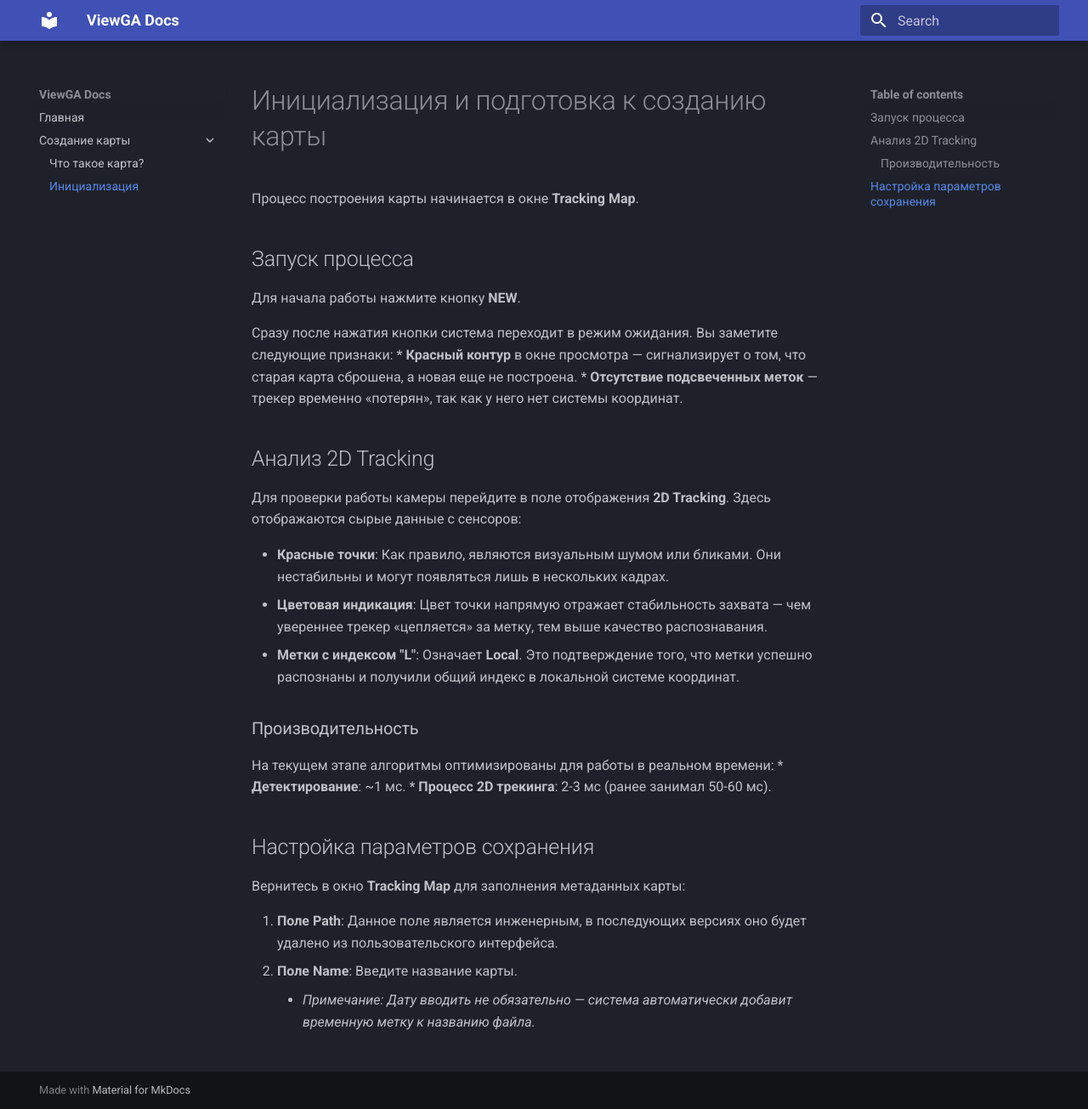
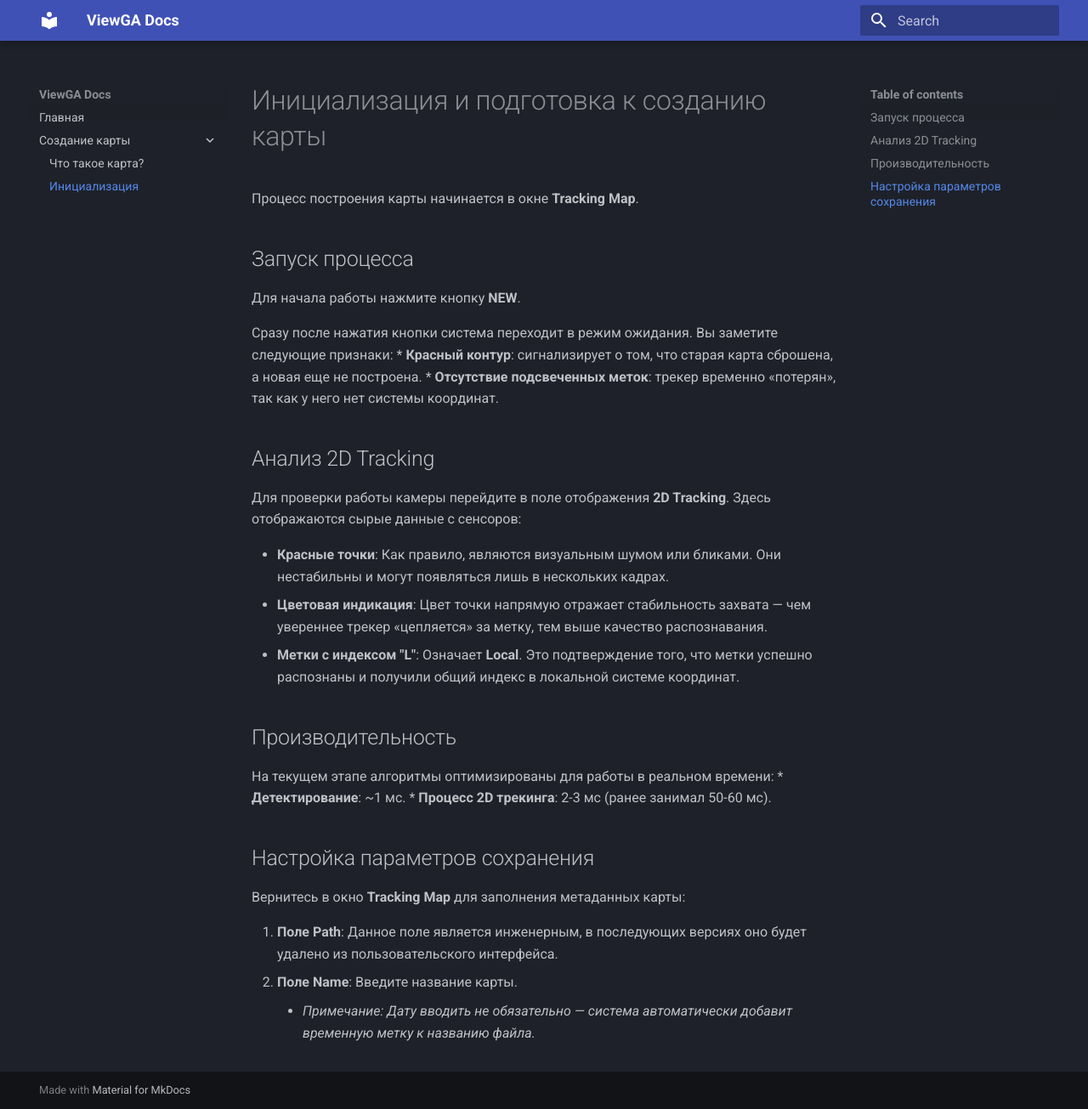
Before and after one commit to AlexanderBelovViewGA/ViewGA, an MkDocs documentation site: the page built from docs/map/initialization.md, in a window 1280 px wide and 1305 px high. Shown: the whole window at 85% size. Built offline with MkDocs 1.6.1 and Material for MkDocs 9.7.7, drawn with Linux system fonts in a browser that asks for light colours.

Commit message:
Update initialization.md

```diff
--- a/docs/map/initialization.md
+++ b/docs/map/initialization.md
@@ -6,8 +6,8 @@
 Для начала работы нажмите кнопку **NEW**.
 
 Сразу после нажатия кнопки система переходит в режим ожидания. Вы заметите следующие признаки:
-*   **Красный контур** в окне просмотра — сигнализирует о том, что старая карта сброшена, а новая еще не построена.
-*   **Отсутствие подсвеченных меток** — трекер временно «потерян», так как у него нет системы координат.
+*   **Красный контур**: сигнализирует о том, что старая карта сброшена, а новая еще не построена.
+*   **Отсутствие подсвеченных меток**: трекер временно «потерян», так как у него нет системы координат.
 
 ## Анализ 2D Tracking
 Для проверки работы камеры перейдите в поле отображения **2D Tracking**. Здесь отображаются сырые данные с сенсоров:
@@ -16,7 +16,7 @@
 *   **Цветовая индикация**: Цвет точки напрямую отражает стабильность захвата — чем увереннее трекер «цепляется» за метку, тем выше качество распознавания.
 *   **Метки с индексом "L"**: Означает **Local**. Это подтверждение того, что метки успешно распознаны и получили общий индекс в локальной системе координат.
 
-### Производительность
+## Производительность
 На текущем этапе алгоритмы оптимизированы для работы в реальном времени:
 *   **Детектирование**: ~1 мс.
 *   **Процесс 2D трекинга**: 2-3 мс (ранее занимал 50-60 мс).
```
